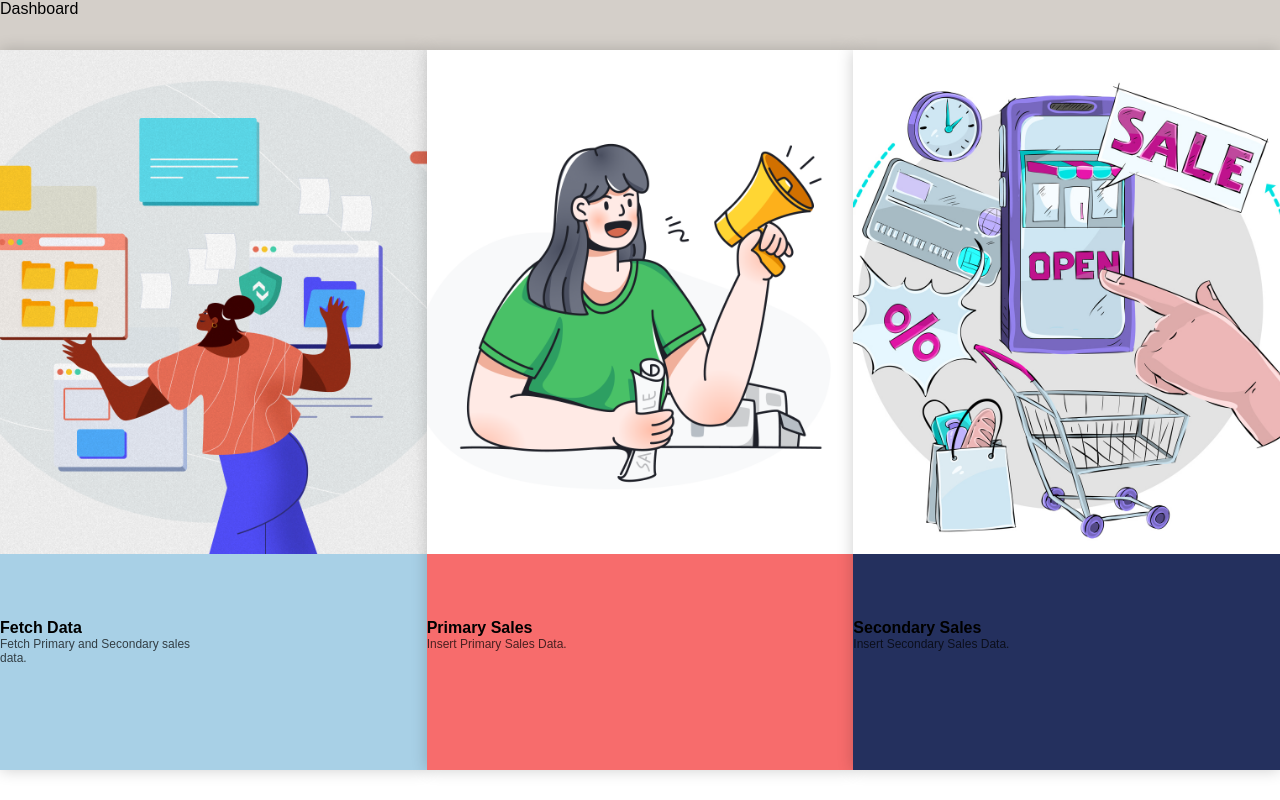
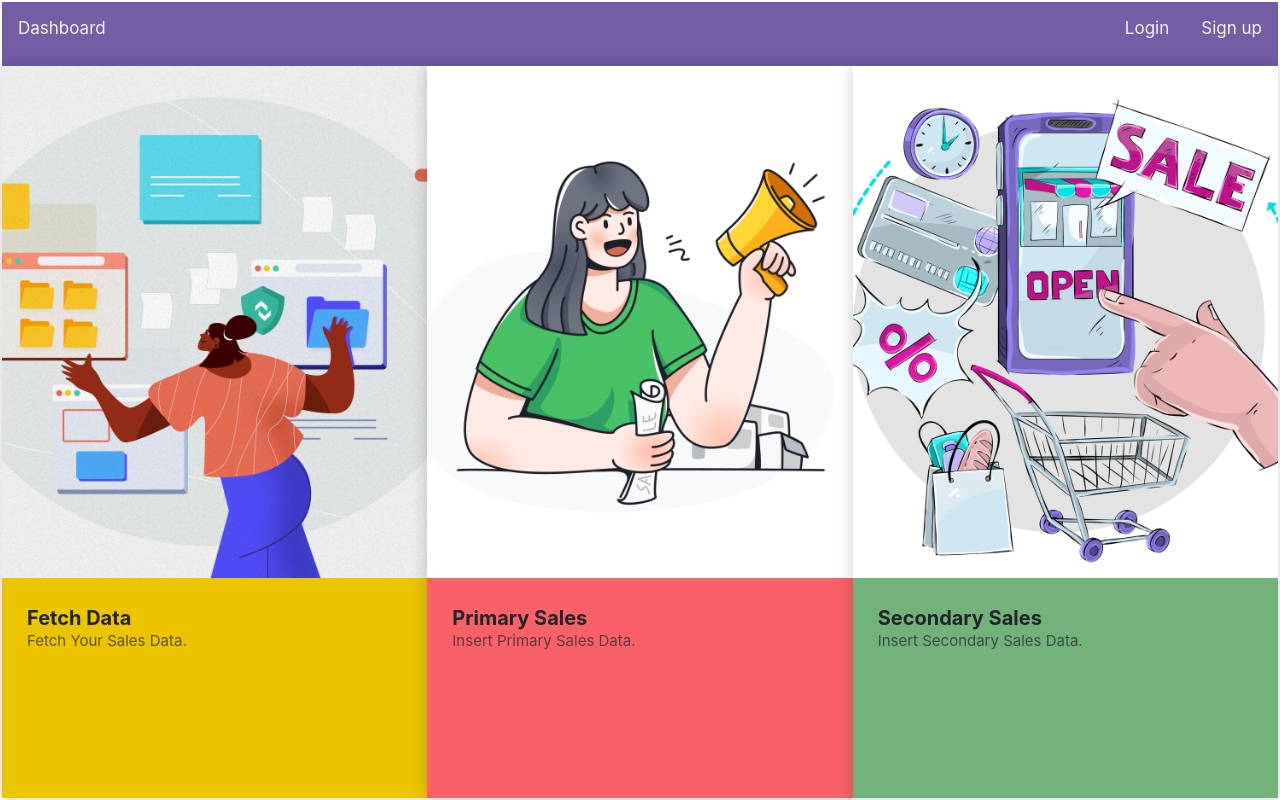
Before and after one commit to ikothidar/MySales, a Python web app: template templates/pages/index.html in a window 1280 px wide. Run offline with Jinja, Linux system fonts and the light colour scheme; the template is opened without the code that fills it, so the values that code supplies are empty; some libraries are stand-ins or nearby versions.

Commit message:
updated front end

```diff
--- a/server.py
+++ b/server.py
@@ -5,10 +5,10 @@ from mysales import create_app
 # from mysales.models.models import GSTDetails
 
 # Dev Environment
-# app = create_app(debug=True)
+app = create_app(debug=True)
 
 # Prod Environment
-app = create_app()
+# app = create_app()
 
 
 # def populate_gst_data():
--- a/static/css/index.css
+++ b/static/css/index.css
@@ -1,27 +1,20 @@
 html, body {
     height: 100%;
-    padding: 0;
+    padding: 1px;
     margin: 0;
     font: 1em sans-serif;
 }
 
-.header {
-    width: 100%;
+div { height: 92%; float: left; }
+
+.alert {
     height: 50px;
-    background-color: rgb(212, 207, 201);
+    margin: 1px;
 }
 
-div { width: 50%; height: 90%; float: left; }
-
-#fetch-data { background: #a8d0e6; }
-#primary-sales { background: #f76c6c; }
-#secondary-sales { background: #24305e; }
-
-#home-nav {
-    color: #000;
-    text-decoration: none;
-    align-items: center;
-}
+#fetch-data { background: #edc400; }
+#primary-sales { background: #f96167; }
+#secondary-sales { background: #71b379; }
 
 .card-trip {
     overflow: hidden;
@@ -38,19 +31,22 @@ div { width: 50%; height: 90%; float: left; }
 }
 
 .card-trip h2 {
-    font-size: 16px;
+    font-size: 20px;
     font-weight: bold;
     margin: 0;
+    margin-left: 15px;
 }
 
 .card-trip p {
-    font-size: 12px;
+    font-size: 15px;
     opacity: .7;
     margin: 0;
+    width: 100%;
+    margin-left: 15px;
 }
 
 .card-trip .card-trip-infos {
-    padding: 16px;
+    padding: 10px;
     display: flex;
     justify-content: space-between;
     align-items: flex-end;
@@ -59,8 +55,8 @@ div { width: 50%; height: 90%; float: left; }
 
 .card-trip-infos {
     position: absolute;
-    right: 16px;
-    top: -20px;
+    right: 0;
+    top: -35px;
     width: 100%;
 }
 
@@ -72,3 +68,39 @@ div { width: 50%; height: 90%; float: left; }
     left: 0;
     width: 100%;
 }
+
+/* Add a black background color to the top navigation */
+.topnav {
+    background-color: #735da5;
+    overflow: hidden;
+    width: 100%;
+    height: 8%;
+}
+
+  /* Style the links inside the navigation bar */
+.topnav a {
+    float: left;
+    color: #f2f2f2;
+    text-align: center;
+    padding: 14px 16px;
+    text-decoration: none;
+    font-size: 17px;
+}
+
+  /* Change the color of links on hover */
+.topnav a:hover {
+    background-color: #f2f2f2;
+    color: #735da5;
+    text-decoration: none;
+}
+
+  /* Add a color to the active/current link */
+.topnav a.active {
+    background-color: #4CAF50;
+    color: white;
+    text-decoration: none;
+}
+
+.topnav-right {
+    float: right;
+}
--- a/templates/auth/login.html
+++ b/templates/auth/login.html
@@ -3,6 +3,9 @@
 {% block title %}
 Login
 {% endblock title %}
+
+{% block navbar %}
+{% endblock navbar %}
 
 {% block content %}
 <div class="container mt-5">
--- a/templates/auth/register.html
+++ b/templates/auth/register.html
@@ -3,6 +3,9 @@
 {% block title %}
 Register
 {% endblock title %}
+
+{% block navbar %}
+{% endblock navbar %}
 
 {% block content %}
 <div class="container mt-5">
--- a/templates/pages/index.html
+++ b/templates/pages/index.html
@@ -6,18 +6,37 @@
     <meta name="viewport" content="width=device-width, initial-scale=1.0">
     <title>HomePage</title>
     <link rel="icon" href="/images/favicon.ico"/>
-    <link rel="stylesheet" href="css/index.css">
+    <link rel="stylesheet" href="/css/index.css">
     <link href='https://fonts.googleapis.com/css?family=Nunito:400,300' rel='stylesheet' type='text/css'>
+    <link rel="stylesheet" href="https://maxcdn.bootstrapcdn.com/bootstrap/4.5.2/css/bootstrap.min.css">
 
     <script type="text/javascript" src="https://code.jquery.com/jquery-1.10.0.min.js"></script>
     <script type="text/javascript" src="/js/index.js"></script>
 </head>
 
 <body>
-    <div class="header">
-        <header>
-            <a href="/" id='home-nav'>Dashboard</a>
-        </header>
+    {% with messages = get_flashed_messages(with_categories=true, category_filter=["success", "info"]) %}
+    {% if messages %}
+    {% for category, message in messages %}
+    <div class="alert alert-{{ category }}" style="width: 100%; z-index: 999">
+        {{ message }}
+        <a class="close" href="#" onclick="this.parentElement.remove(); return false">×</a>
+    </div>
+    {% endfor %}
+    {% endif %}
+    {% endwith %}
+    <div class="topnav">
+        <a href="/">Dashboard</a>
+
+        <div class="topnav-right">
+            {% if session.logged_in %}
+                <a href="#" style="pointer-events: none;">{{ session.username }}</a>
+                <a href="{{ url_for('auth.logout') }}">Logout</a>
+            {% else %}
+                <a href="{{ url_for('auth.login') }}">Login</a>
+                <a href="{{ url_for('auth.register') }}">Sign up</a>
+            {% endif %}
+        </div>
     </div>
 
     <div class="card-trip" id="fetch-data">
@@ -25,7 +44,7 @@
         <div class="card-trip-infos">
             <div>
                 <h2>Fetch Data</h2>
-                <p>Fetch Primary and Secondary sales data.</p>
+                <p>Fetch Your Sales Data.</p>
             </div>
         </div>
         <a href="{{ url_for('pages.core.fetch_report_route') }}" class='card-link'></a>
@@ -43,14 +62,14 @@
     <div class="card-trip" id="secondary-sales">
         <img src="/images/secondary_sales.jpg"  alt="loading..."/>
         <div class="card-trip-infos">
-            <div>
+            <div class="card-trip-infos-text">
                 <h2>Secondary Sales</h2>
                 <p>Insert Secondary Sales Data.</p>
             </div>
         </div>
         <a href="{{ url_for('pages.core.secondary_sales_route') }}" class='card-link'></a>
     </div>
-
+<!--</div>-->
 </body>
 
 </html>
--- a/templates/pages/primary_sales.html
+++ b/templates/pages/primary_sales.html
@@ -5,12 +5,6 @@ Primary Sales
 {% endblock title %}
 
 {% block content %}
-<!--<div class="header">-->
-<!--    <header>-->
-<!--        <a href="/" id='home-nav'>Dashboard</a>-->
-<!--    </header>-->
-<!--</div>-->
-
 <div class="container mt-5">
     <div class="row justify-content-center">
         <div class="col-md-6">
```
Also changed, not shown: mysales/routes/auth/__init__.py (+6 -1 lines), mysales/utils/fetch_data.py (+11 -4 lines), static/css/main.css (+36 -0 lines), static/css/style.css (+34 -0 lines), templates/base.html (+14 -4 lines).
